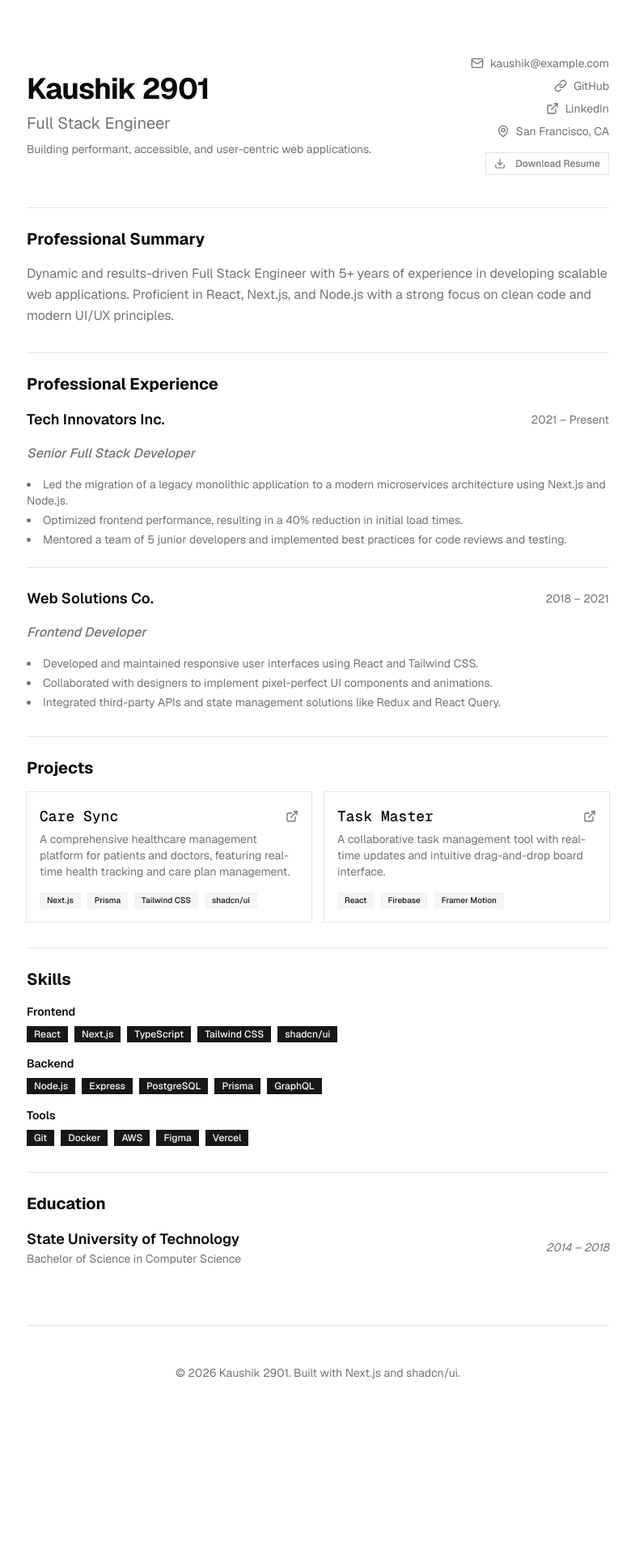
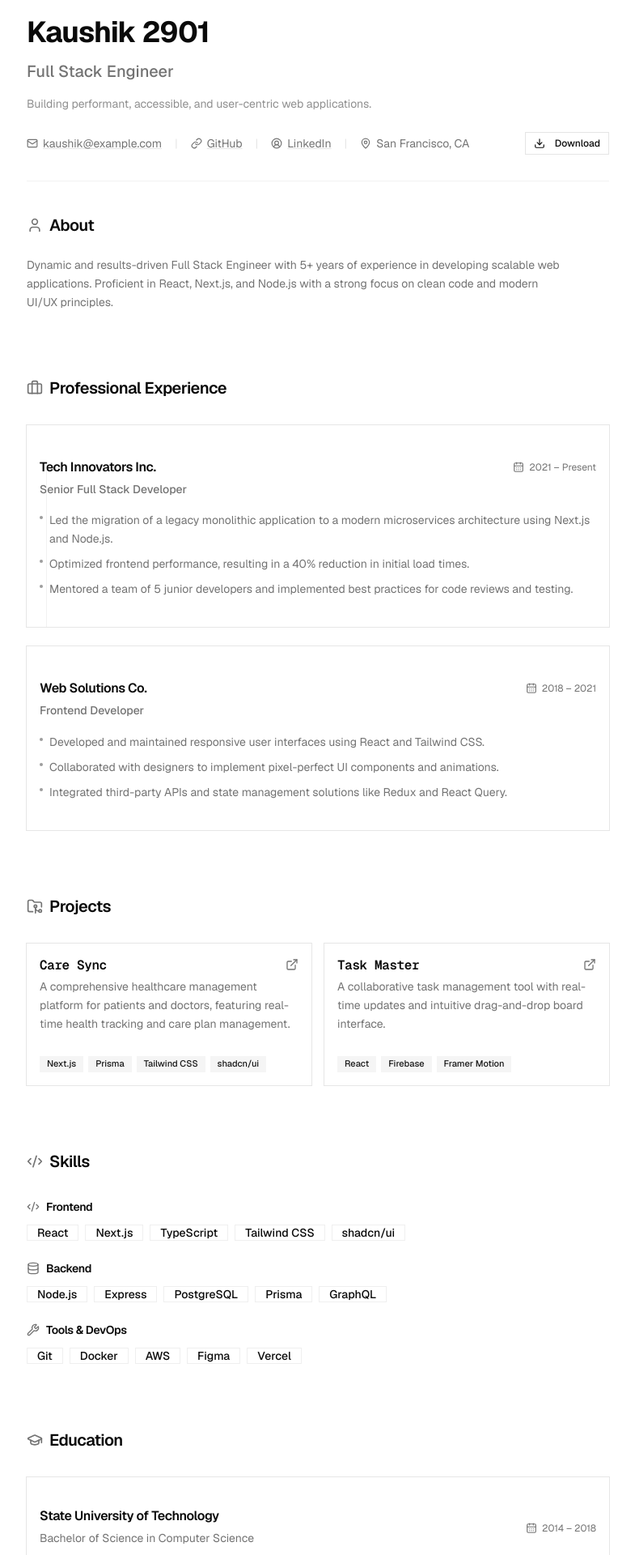
Before and after one commit to kaushik2901/kaushik2901, a Next.js app: page / in a window 1280 px wide. Shown: the part 60-1980 px from the top of the page at 81% size, without its empty margins (247-1032 px from the left). Before the commit the page ends 1909 px from the top, so only its background shows below. Built offline with nearby package versions, Linux system fonts and the light colour scheme.

Commit message:
fix: resume ui

```diff
--- a/app/globals.css
+++ b/app/globals.css
@@ -121,29 +121,86 @@
     @apply border-border outline-ring/50;
   }
   body {
-    @apply bg-background text-foreground;
+    @apply bg-background text-foreground antialiased;
+    font-feature-settings: "rlig" 1, "calt" 1;
   }
   html {
     scroll-behavior: smooth;
+    scroll-padding-top: 4rem;
+  }
+
+  /* Professional typography refinements */
+  h1, h2, h3, h4, h5, h6 {
+    @apply text-foreground;
+  }
+
+  p {
+    @apply leading-relaxed;
+  }
+
+  a {
+    @apply transition-colors duration-150;
   }
 }
 
 @media print {
   @page {
-    margin: 1cm;
-    size: auto;
+    margin: 1.5cm;
+    size: A4;
   }
+
   body {
     background: white !important;
     color: black !important;
+    font-size: 11pt;
+    line-height: 1.5;
   }
+
   .print\:hidden {
     display: none !important;
   }
+
+  main {
+    padding: 0 !important;
+    max-width: none !important;
+  }
+
   section {
-    border-color: #e5e7eb !important;
+    break-inside: avoid;
+    padding-top: 1rem !important;
+    padding-bottom: 1rem !important;
   }
+
+  h1 {
+    font-size: 24pt !important;
+    margin-bottom: 0.25rem !important;
+  }
+
+  h2 {
+    font-size: 14pt !important;
+    margin-top: 1rem !important;
+    margin-bottom: 0.5rem !important;
+  }
+
+  h3 {
+    font-size: 12pt !important;
+  }
+
   .bg-muted {
-    background-color: #f3f4f6 !important;
+    background-color: transparent !important;
+  }
+
+  a {
+    color: black !important;
+    text-decoration: none !important;
+  }
+
+  nav {
+    display: none !important;
+  }
+
+  card, .card {
+    border: none !important;
+    box-shadow: none !important;
   }
 }
--- a/app/page.tsx
+++ b/app/page.tsx
@@ -11,7 +11,7 @@ export default function ResumePage() {
   return (
     <div className="min-h-screen bg-background font-sans">
       <StickyNav />
-      <main className="max-w-3xl mx-auto px-6 py-12 space-y-2 md:py-20 lg:py-24 print:p-0 print:m-0 print:max-w-none">
+      <main className="max-w-3xl mx-auto px-6 py-12 md:py-16 lg:py-20 print:p-0 print:m-0 print:max-w-none">
         <Header />
         <Summary />
         <Experience />
--- a/components/StickyNav.tsx
+++ b/components/StickyNav.tsx
@@ -4,6 +4,7 @@ import { cn } from "@/lib/utils";
 import { useEffect, useState } from "react";
 
 const navItems = [
+  { label: "About", href: "#summary" },
   { label: "Experience", href: "#experience" },
   { label: "Projects", href: "#projects" },
   { label: "Skills", href: "#skills" },
@@ -43,19 +44,16 @@ export function StickyNav() {
   if (!isScrolled) return null;
 
   return (
-    <nav className="sticky top-0 z-50 bg-background/80 backdrop-blur-sm border-b print:hidden">
-      <div className="max-w-3xl mx-auto px-6 py-3 flex items-center gap-4 text-sm">
-        <a href="#top" onClick={(e) => handleClick(e, "#top")} className="font-medium hover:text-foreground text-muted-foreground transition-colors">
-          Top
-        </a>
+    <nav className="sticky top-0 z-50 bg-background/95 backdrop-blur supports-[backdrop-filter]:bg-background/60 border-b border-border/50 print:hidden">
+      <div className="max-w-3xl mx-auto px-6 py-2.5 flex items-center gap-1 text-sm">
         {navItems.map((item) => (
           <a
             key={item.href}
             href={item.href}
             onClick={(e) => handleClick(e, item.href)}
             className={cn(
-              "hover:text-foreground text-muted-foreground transition-colors",
-              activeSection === item.href && "text-foreground font-medium"
+              "px-3 py-1.5 rounded-md text-muted-foreground hover:text-foreground hover:bg-accent/50 transition-colors",
+              activeSection === item.href && "text-foreground font-medium bg-accent/50"
             )}
           >
             {item.label}
--- a/components/sections/Education.tsx
+++ b/components/sections/Education.tsx
@@ -1,20 +1,33 @@
 import { resumeData } from "@/data/resume";
+import { Card, CardContent } from "@/components/ui/card";
+import { CalendarDays, GraduationCap } from "lucide-react";
 
 export function Education() {
   const { education } = resumeData;
 
   return (
-    <section id="education" className="py-6 border-t">
-      <h2 className="text-xl font-bold mb-4">Education</h2>
+    <section id="education" className="py-10">
+      <div className="flex items-center gap-2 mb-8">
+        <GraduationCap className="w-5 h-5 text-muted-foreground" />
+        <h2 className="text-xl font-semibold tracking-tight">Education</h2>
+      </div>
+
       <div className="space-y-4">
         {education.map((edu, index) => (
-          <div key={index} className="flex flex-col md:flex-row justify-between items-start md:items-center gap-1">
-            <div>
-              <h3 className="text-lg font-semibold">{edu.institution}</h3>
-              <p className="text-sm text-muted-foreground">{edu.degree}</p>
-            </div>
-            <span className="text-sm text-muted-foreground italic">{edu.duration}</span>
-          </div>
+          <Card key={index} className="border-border/60 hover:border-border/80 transition-colors">
+            <CardContent className="pt-5 pb-4">
+              <div className="flex flex-col sm:flex-row sm:items-center justify-between gap-2">
+                <div className="space-y-1">
+                  <h3 className="text-base font-semibold tracking-tight">{edu.institution}</h3>
+                  <p className="text-sm text-muted-foreground">{edu.degree}</p>
+                </div>
+                <div className="flex items-center gap-1.5 text-xs text-muted-foreground shrink-0 sm:mt-1">
+                  <CalendarDays className="w-3.5 h-3.5" />
+                  <span>{edu.duration}</span>
+                </div>
+              </div>
+            </CardContent>
+          </Card>
         ))}
       </div>
     </section>
--- a/components/sections/Experience.tsx
+++ b/components/sections/Experience.tsx
@@ -1,26 +1,46 @@
 import { resumeData } from "@/data/resume";
-import { Separator } from "@/components/ui/separator";
+import { Card, CardContent } from "@/components/ui/card";
+import { Badge } from "@/components/ui/badge";
+import { CalendarDays, Briefcase } from "lucide-react";
 
 export function Experience() {
   const { experience } = resumeData;
 
   return (
-    <section id="experience" className="py-6 border-t">
-      <h2 className="text-xl font-bold mb-4">Professional Experience</h2>
+    <section id="experience" className="py-10">
+      <div className="flex items-center gap-2 mb-8">
+        <Briefcase className="w-5 h-5 text-muted-foreground" />
+        <h2 className="text-xl font-semibold tracking-tight">Professional Experience</h2>
+      </div>
+
       <div className="space-y-6">
         {experience.map((exp, index) => (
-          <div key={index} className="space-y-4">
-            <div className="flex flex-col md:flex-row justify-between items-start md:items-center gap-1">
-              <h3 className="text-lg font-semibold">{exp.company}</h3>
-              <span className="text-sm text-muted-foreground">{exp.duration}</span>
-            </div>
-            <p className="text-md font-medium text-muted-foreground italic">{exp.role}</p>
-            <ul className="list-disc list-inside space-y-1 text-sm text-muted-foreground">
-              {exp.achievements.map((achievement, i) => (
-                <li key={i}>{achievement}</li>
-              ))}
-            </ul>
-            {index < experience.length - 1 && <Separator className="mt-6" />}
+          <div key={index} className="relative">
+            {index < experience.length - 1 && (
+              <div className="absolute left-6 top-12 bottom-0 w-px bg-border/50" />
+            )}
+            <Card className="border-border/60 hover:border-border/80 transition-colors">
+              <CardContent className="pt-6 pb-5">
+                <div className="flex flex-col sm:flex-row sm:items-start justify-between gap-2 mb-3">
+                  <div className="space-y-1">
+                    <h3 className="text-base font-semibold tracking-tight">{exp.company}</h3>
+                    <p className="text-sm font-medium text-muted-foreground">{exp.role}</p>
+                  </div>
+                  <div className="flex items-center gap-1.5 text-xs text-muted-foreground shrink-0 sm:mt-1">
+                    <CalendarDays className="w-3.5 h-3.5" />
+                    <span>{exp.duration}</span>
+                  </div>
+                </div>
+                <ul className="space-y-2 mt-4">
+                  {exp.achievements.map((achievement, i) => (
+                    <li key={i} className="text-sm text-muted-foreground leading-relaxed flex items-start gap-2">
+                      <span className="mt-1.5 w-1 h-1 rounded-full bg-foreground/40 shrink-0" />
+                      <span>{achievement}</span>
+                    </li>
+                  ))}
+                </ul>
+              </CardContent>
+            </Card>
           </div>
         ))}
       </div>
--- a/components/sections/Footer.tsx
+++ b/components/sections/Footer.tsx
@@ -4,9 +4,9 @@ export function Footer() {
   const currentYear = new Date().getFullYear();
 
   return (
-    <footer className="py-12 border-t mt-12 text-center text-sm text-muted-foreground print:hidden">
+    <footer className="py-8 border-t border-border/50 mt-8 text-center text-xs text-muted-foreground/70 print:hidden">
       <p>
-        © {currentYear} {resumeData.name}. Built with Next.js and shadcn/ui.
+        &copy; {currentYear} {resumeData.name}. Crafted with Next.js &amp; shadcn/ui.
       </p>
     </footer>
   );
--- a/components/sections/Header.tsx
+++ b/components/sections/Header.tsx
@@ -2,45 +2,54 @@
 
 import { resumeData } from "@/data/resume";
 import { Button } from "@/components/ui/button";
-import { Mail, Link, MapPin, Download, ExternalLink } from "lucide-react";
+import { Mail, Link, UserCircle2, MapPin, Download, ExternalLink } from "lucide-react";
 
 export function Header() {
   const { name, role, tagline, contact } = resumeData;
 
   return (
-    <header id="top" className="flex flex-col md:flex-row justify-between items-start md:items-center gap-6 py-8">
-      <div className="space-y-2">
-        <h1 className="text-4xl font-bold tracking-tight">{name}</h1>
-        <p className="text-xl text-muted-foreground">{role}</p>
-        <p className="text-sm text-muted-foreground max-w-md">{tagline}</p>
+    <header id="top" className="flex flex-col gap-6 pb-8 border-b border-border/50">
+      <div className="space-y-3">
+        <h1 className="text-4xl font-bold tracking-tight text-foreground">{name}</h1>
+        <p className="text-xl font-medium text-muted-foreground">{role}</p>
+        {tagline && <p className="text-sm text-muted-foreground/80 max-w-lg leading-relaxed">{tagline}</p>}
       </div>
 
-      <div className="flex flex-col gap-2 text-sm text-muted-foreground md:items-end">
-        <div className="flex items-center gap-2">
-          <Mail className="w-4 h-4" />
-          <a href={`mailto:${contact.email}`} className="hover:text-foreground">
-            {contact.email}
+      <div className="flex flex-col sm:flex-row sm:items-center justify-between gap-4">
+        <div className="flex flex-wrap items-center gap-x-4 gap-y-2 text-sm text-muted-foreground">
+          <a href={`mailto:${contact.email}`} className="flex items-center gap-1.5 hover:text-foreground transition-colors">
+            <Mail className="w-3.5 h-3.5" />
+            <span className="underline decoration-border hover:decoration-foreground/30">{contact.email}</span>
           </a>
+          <span className="hidden sm:inline text-border">|</span>
+          <a href={contact.github} target="_blank" rel="noreferrer" className="flex items-center gap-1.5 hover:text-foreground transition-colors">
+            <Link className="w-3.5 h-3.5" />
+            <span className="underline decoration-border hover:decoration-foreground/30">GitHub</span>
+          </a>
+          <span className="hidden sm:inline text-border">|</span>
+          <a href={contact.linkedin} target="_blank" rel="noreferrer" className="flex items-center gap-1.5 hover:text-foreground transition-colors">
+            <UserCircle2 className="w-3.5 h-3.5" />
+            <span className="underline decoration-border hover:decoration-foreground/30">LinkedIn</span>
+          </a>
+          {contact.location && (
+            <>
+              <span className="hidden sm:inline text-border">|</span>
+              <span className="flex items-center gap-1.5">
+                <MapPin className="w-3.5 h-3.5" />
+                {contact.location}
+              </span>
+            </>
+          )}
         </div>
-        <div className="flex items-center gap-2">
-          <Link className="w-4 h-4" />
-          <a href={contact.github} target="_blank" rel="noreferrer" className="hover:text-foreground">
-            GitHub
-          </a>
-        </div>
-        <div className="flex items-center gap-2">
-          <ExternalLink className="w-4 h-4" />
-          <a href={contact.linkedin} target="_blank" rel="noreferrer" className="hover:text-foreground">
-            LinkedIn
-          </a>
-        </div>
-        <div className="flex items-center gap-2">
-          <MapPin className="w-4 h-4" />
-          <span>{contact.location}</span>
-        </div>
-        <Button variant="outline" size="sm" className="mt-2 group print:hidden" onClick={() => window.print()}>
-          <Download className="w-4 h-4 mr-2 group-hover:animate-bounce" />
-          Download Resume
+
+        <Button
+          variant="outline"
+          size="sm"
+          className="print:hidden shrink-0"
+          onClick={() => window.print()}
+        >
+          <Download className="w-3.5 h-3.5 mr-2" />
+          Download
         </Button>
       </div>
     </header>
--- a/components/sections/Projects.tsx
+++ b/components/sections/Projects.tsx
@@ -1,35 +1,44 @@
 import { resumeData } from "@/data/resume";
 import { Card, CardHeader, CardTitle, CardDescription, CardContent } from "@/components/ui/card";
 import { Badge } from "@/components/ui/badge";
-import { ExternalLink } from "lucide-react";
+import { ExternalLink, FolderGit2 } from "lucide-react";
 
 export function Projects() {
   const { projects } = resumeData;
 
   return (
-    <section id="projects" className="py-6 border-t">
-      <h2 className="text-xl font-bold mb-4">Projects</h2>
+    <section id="projects" className="py-10">
+      <div className="flex items-center gap-2 mb-8">
+        <FolderGit2 className="w-5 h-5 text-muted-foreground" />
+        <h2 className="text-xl font-semibold tracking-tight">Projects</h2>
+      </div>
+
       <div className="grid grid-cols-1 md:grid-cols-2 gap-4">
         {projects.map((project, index) => (
-          <Card key={index} className="flex flex-col">
-            <CardHeader>
-              <CardTitle className="text-lg flex items-center justify-between">
-                {project.title}
+          <Card key={index} className="border-border/60 hover:border-border/80 transition-colors flex flex-col">
+            <CardHeader className="pb-3">
+              <div className="flex items-start justify-between gap-2">
+                <CardTitle className="text-base font-semibold tracking-tight leading-snug">
+                  {project.title}
+                </CardTitle>
                 <a
                   href={project.link}
                   target="_blank"
                   rel="noreferrer"
-                  className="text-muted-foreground hover:text-foreground print:hidden"
+                  className="text-muted-foreground hover:text-foreground transition-colors shrink-0 mt-0.5"
+                  aria-label={`View ${project.title} project`}
                 >
                   <ExternalLink className="w-4 h-4" />
                 </a>
-              </CardTitle>
-              <CardDescription className="text-sm">{project.description}</CardDescription>
+              </div>
+              <CardDescription className="text-sm leading-relaxed line-clamp-3">
+                {project.description}
+              </CardDescription>
             </CardHeader>
-            <CardContent className="flex-grow">
-              <div className="flex flex-wrap gap-2">
+            <CardContent className="flex-grow pt-0">
+              <div className="flex flex-wrap gap-1.5">
                 {project.tech.map((tech, i) => (
-                  <Badge key={i} variant="secondary" className="text-[10px]">
+                  <Badge key={i} variant="secondary" className="text-[11px] font-medium px-2 py-0.5">
                     {tech}
                   </Badge>
                 ))}
--- a/components/sections/Skills.tsx
+++ b/components/sections/Skills.tsx
@@ -1,37 +1,52 @@
 import { resumeData } from "@/data/resume";
 import { Badge } from "@/components/ui/badge";
+import { Code2, Database, Wrench } from "lucide-react";
+
+const skillIcons = {
+  frontend: Code2,
+  backend: Database,
+  tools: Wrench,
+};
 
 export function Skills() {
   const { skills } = resumeData;
 
+  const skillCategories = [
+    { key: "frontend" as const, label: "Frontend" },
+    { key: "backend" as const, label: "Backend" },
+    { key: "tools" as const, label: "Tools & DevOps" },
+  ];
+
   return (
-    <section id="skills" className="py-6 border-t">
-      <h2 className="text-xl font-bold mb-4">Skills</h2>
-      <div className="space-y-4">
-        <div>
-          <h3 className="text-sm font-semibold mb-2">Frontend</h3>
-          <div className="flex flex-wrap gap-2">
-            {skills.frontend.map((skill, i) => (
-              <Badge key={i}>{skill}</Badge>
-            ))}
-          </div>
-        </div>
-        <div>
-          <h3 className="text-sm font-semibold mb-2">Backend</h3>
-          <div className="flex flex-wrap gap-2">
-            {skills.backend.map((skill, i) => (
-              <Badge key={i}>{skill}</Badge>
-            ))}
-          </div>
-        </div>
-        <div>
-          <h3 className="text-sm font-semibold mb-2">Tools</h3>
-          <div className="flex flex-wrap gap-2">
-            {skills.tools.map((skill, i) => (
-              <Badge key={i}>{skill}</Badge>
-            ))}
-          </div>
-        </div>
+    <section id="skills" className="py-10">
+      <div className="flex items-center gap-2 mb-8">
+        <Code2 className="w-5 h-5 text-muted-foreground" />
+        <h2 className="text-xl font-semibold tracking-tight">Skills</h2>
+      </div>
+
+      <div className="space-y-6">
+        {skillCategories.map(({ key, label }) => {
+          const Icon = skillIcons[key];
+          return (
+            <div key={key} className="space-y-3">
+              <div className="flex items-center gap-2">
+                <Icon className="w-4 h-4 text-muted-foreground" />
+                <h3 className="text-sm font-semibold tracking-tight text-foreground">{label}</h3>
+              </div>
+              <div className="flex flex-wrap gap-2">
+                {resumeData.skills[key].map((skill, i) => (
+                  <Badge
+                    key={i}
+                    variant="outline"
+                    className="text-sm font-medium px-3 py-1 border-border/60 hover:border-border/80 transition-colors"
+                  >
+                    {skill}
+                  </Badge>
+                ))}
+              </div>
+            </div>
+          );
+        })}
       </div>
     </section>
   );
--- a/components/sections/Summary.tsx
+++ b/components/sections/Summary.tsx
@@ -1,10 +1,14 @@
 import { resumeData } from "@/data/resume";
+import { User } from "lucide-react";
 
 export function Summary() {
   return (
-    <section id="summary" className="py-6 border-t">
-      <h2 className="text-xl font-bold mb-4">Professional Summary</h2>
-      <p className="leading-relaxed text-muted-foreground">{resumeData.summary}</p>
+    <section id="summary" className="py-10">
+      <div className="flex items-center gap-2 mb-6">
+        <User className="w-5 h-5 text-muted-foreground" />
+        <h2 className="text-xl font-semibold tracking-tight">About</h2>
+      </div>
+      <p className="text-sm text-muted-foreground leading-relaxed max-w-2xl">{resumeData.summary}</p>
     </section>
   );
 }
--- a/package.json
+++ b/package.json
@@ -28,6 +28,7 @@
     "react-dom": "^19.2.4",
     "react-resizable-panels": "^4.9.0",
     "recharts": "^3.8.0",
+    "remixicon": "^4.9.1",
     "shadcn": "^4.1.2",
     "sonner": "^2.0.7",
     "tailwind-merge": "^3.5.0",
```
Also changed, not shown: 2 other files (tests, documents, lock files or other folders).
